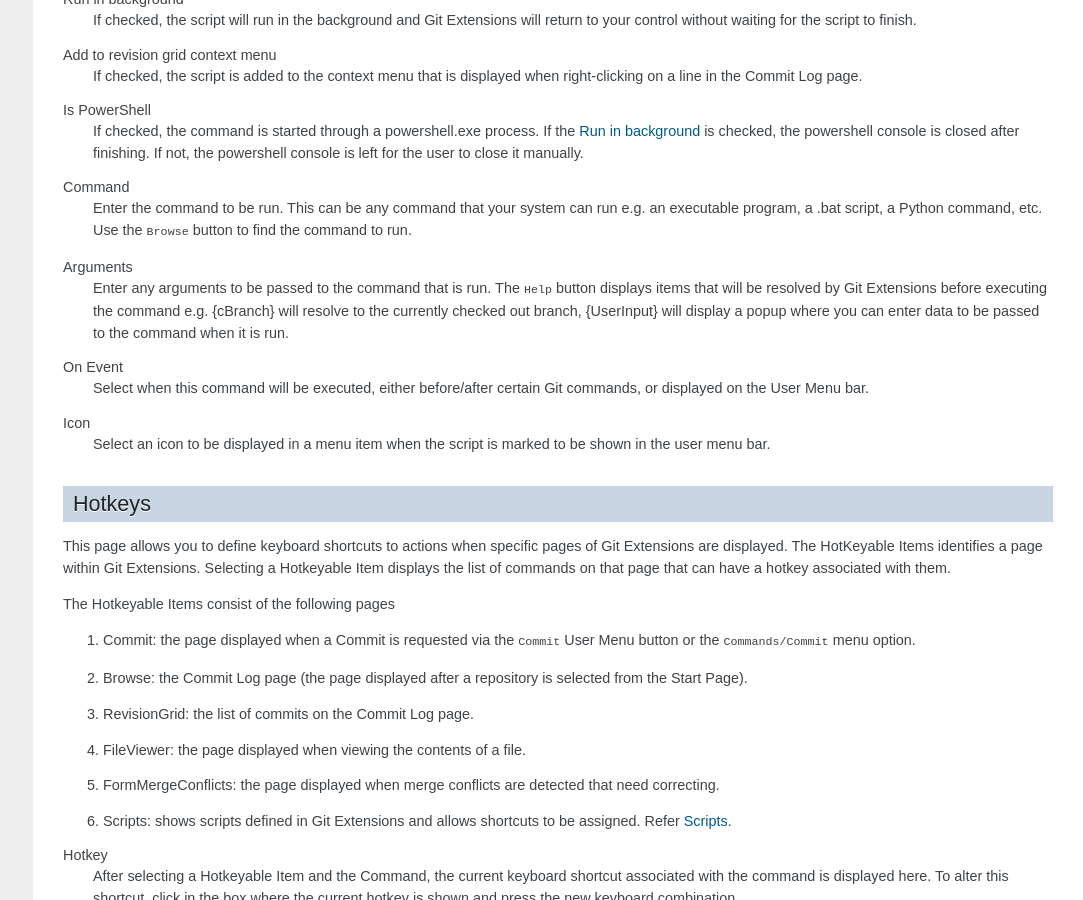
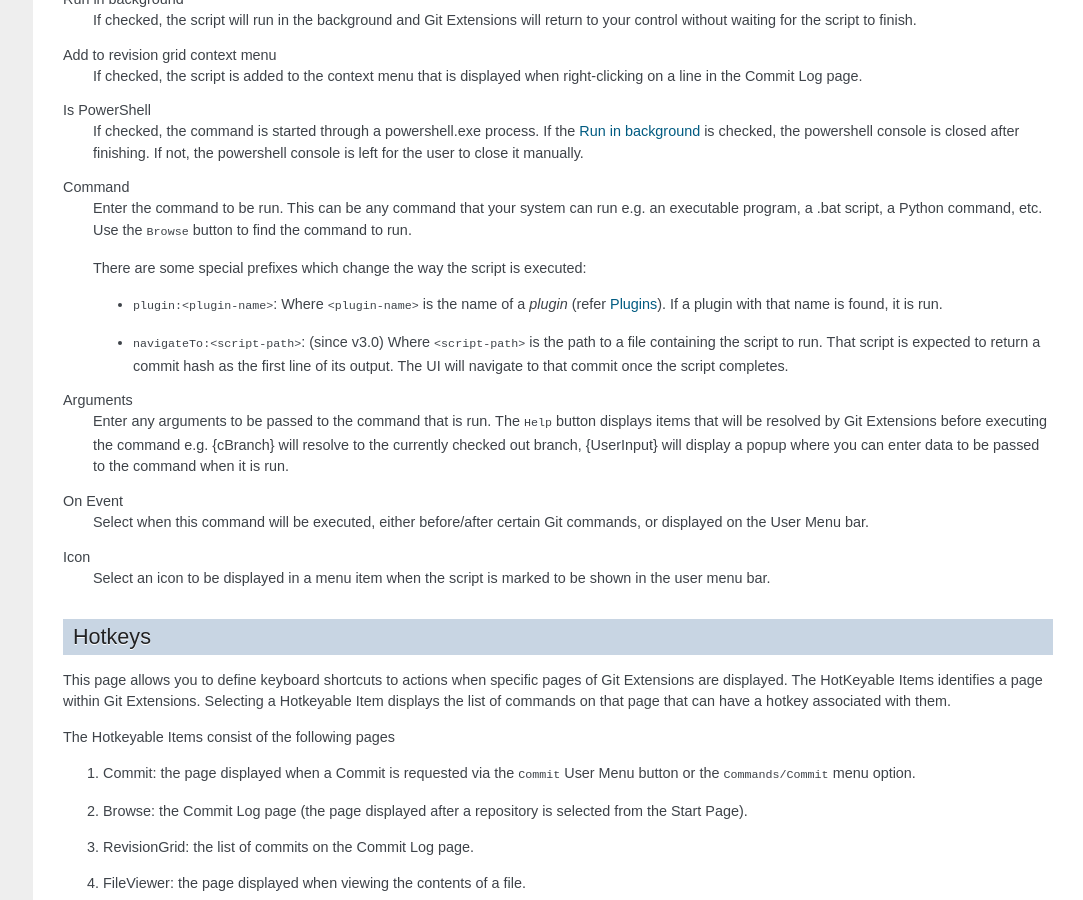
Before and after one commit to martinqt/GitExtensionsDoc, a Sphinx documentation site: the page built from source/settings.rst, in a window 1280 px wide and 900 px high, scrolled down 13799 px. Shown: the whole window, without its empty margins (197-1280 px from the left). Built offline with Sphinx 7.4.7, drawn with Linux system fonts in a browser that asks for light colours.

Commit message:
Add descriptions of special script prefixes

```diff
--- a/source/settings.rst
+++ b/source/settings.rst
@@ -809,6 +809,13 @@
     Enter the command to be run. This can be any command that your system can run e.g. an executable program,
     a .bat script, a Python command, etc. Use the ``Browse`` button to find the command to run.
 
+    There are some special prefixes which change the way the script is executed:
+
+    * ``plugin:<plugin-name>``: Where ``<plugin-name>`` is the name of a *plugin* (refer :ref:`settings-plugins`).
+      If a plugin with that name is found, it is run.
+    * ``navigateTo:<script-path>``: (since v3.0) Where ``<script-path>`` is the path to a file containing the script to run.
+      That script is expected to return a commit hash as the first line of its output. The UI will navigate to that commit once the script completes.
+
   .. setting:: Arguments
 
     Enter any arguments to be passed to the command that is run.
```
